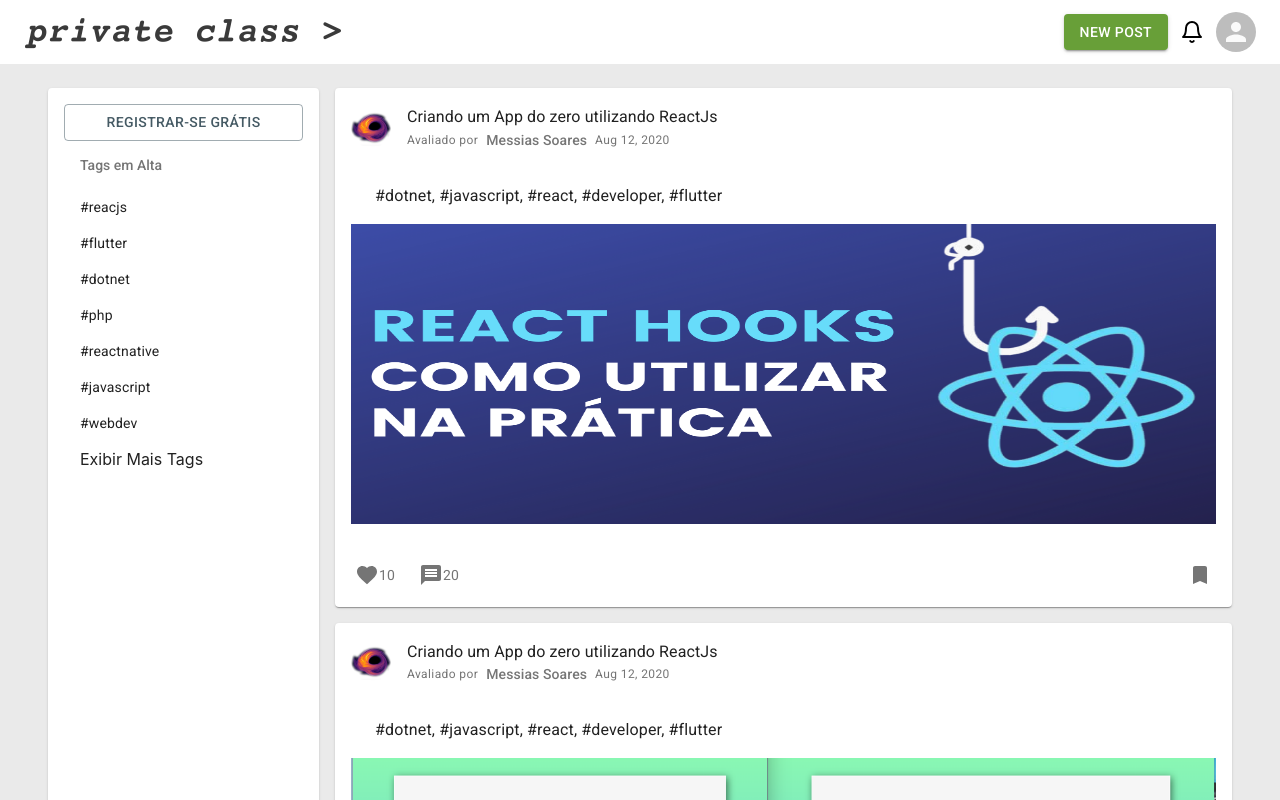
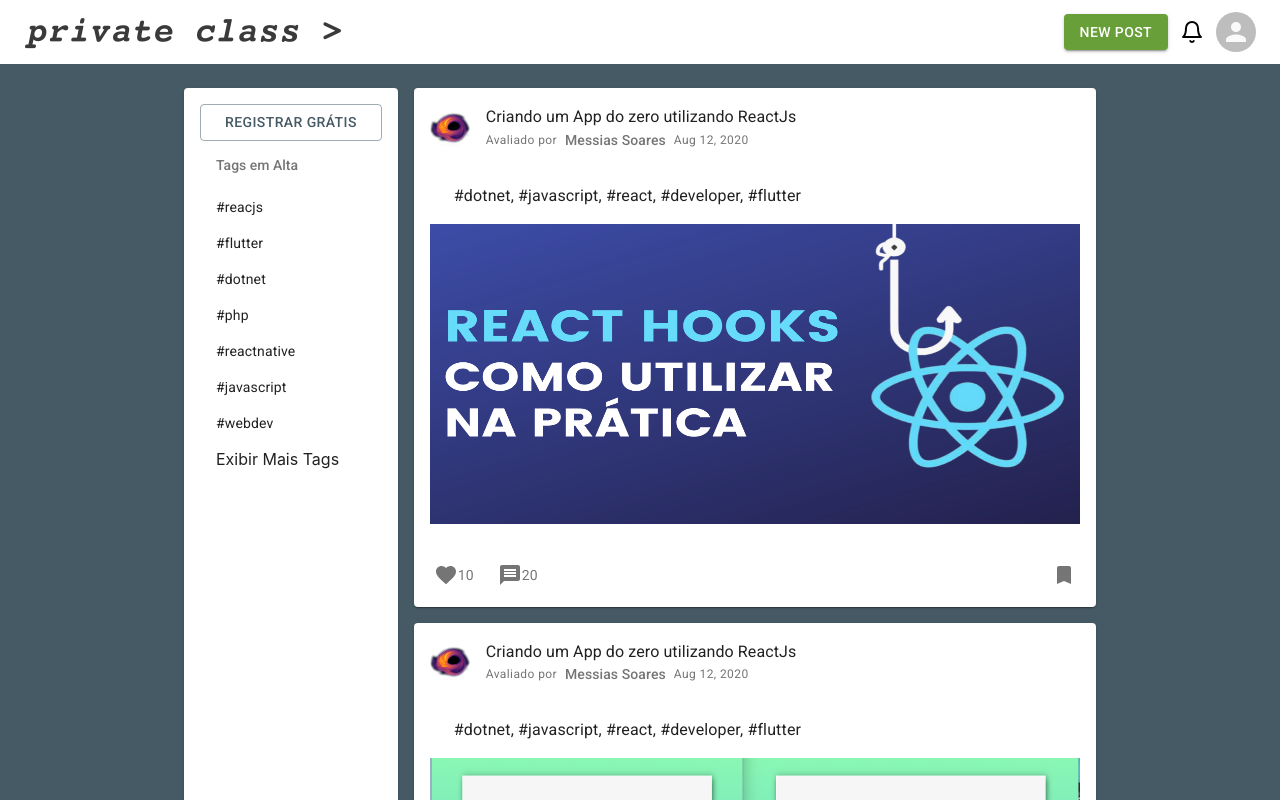
Before and after one commit to soaresmessiasg130/conecta-dev, a React (Create React App) app: page / in a window 1280 px wide. Shown: the top 800 px of the page. Built offline with nearby package versions, Linux system fonts and the light colour scheme.

Commit message:
Add React Router >> Resolver yarn add history

```diff
--- a/package.json
+++ b/package.json
@@ -9,9 +9,12 @@
     "@testing-library/jest-dom": "^4.2.4",
     "@testing-library/react": "^9.3.2",
     "@testing-library/user-event": "^7.1.2",
+    "history": "^5.0.0",
     "react": "^16.13.1",
     "react-dom": "^16.13.1",
     "react-feather": "^2.0.8",
+    "react-router": "^6.0.0-alpha.4",
+    "react-router-dom": "^6.0.0-alpha.4",
     "react-scripts": "3.4.1"
   },
   "scripts": {
--- a/src/App.js
+++ b/src/App.js
@@ -1,15 +1,23 @@
 import React from "react";
+import { BrowserRouter, Routes, Route } from 'react-router-dom';
+
+import { ThemeProvider } from '@material-ui/core/styles';
 import Home from "./pages/Home";
-import { ThemeProvider } from '@material-ui/core/styles';
+import SignIn from "./pages/SignIn";
+import NotFound from "./pages/NotFound";
 
 import theme from './theme';
 
 function App() {
   return (
     <ThemeProvider theme={theme}>
-      <div>
-        <Home />
-      </div>
+      <BrowserRouter>
+        <Routes>
+          <Route path="/" element={<Home />} />
+          <Route path='/signin' element={<SignIn />} />
+          <Route path='*' element={<NotFound />} />
+        </Routes>
+      </BrowserRouter>
     </ThemeProvider>
   );
 }
--- a/src/index.css
+++ b/src/index.css
@@ -5,7 +5,7 @@
     sans-serif;
   -webkit-font-smoothing: antialiased;
   -moz-osx-font-smoothing: grayscale;
-  background-color: #eaeaea;
+  background-color: #455a64;
 }
 
 code {
--- a/src/pages/Home/components/NavBar/index.js
+++ b/src/pages/Home/components/NavBar/index.js
@@ -34,7 +34,7 @@
       <Button
         variant="outlined"
         color="secondary"
-        className={classes.button}>Registrar-se Grátis</Button>
+        className={classes.button}>Registrar Grátis</Button>
 
       <ListSubheader>Tags em Alta</ListSubheader>
 
--- a/src/pages/Home/index.js
+++ b/src/pages/Home/index.js
@@ -4,8 +4,7 @@
 import NavBar from "./components/NavBar";
 
 import { makeStyles } from "@material-ui/core/styles";
-import Container from '@material-ui/core/Container';
-import Box from '@material-ui/core/Box';
+import { Container, Box } from '@material-ui/core';
 
 const useStyles = makeStyles({
   root: {
@@ -31,7 +30,7 @@
 
       <main className={classes.main}>
 
-        <Container maxWidth="lg">
+        <Container maxWidth="md">
           <Box display="flex">
             <NavBar />
             <Feed />
--- /dev/null
+++ b/src/pages/NotFound/index.js
@@ -0,0 +1,28 @@
+import React from 'react';
+import { makeStyles } from '@material-ui/core/styles';
+
+const useStyles = makeStyles((theme) => ({
+  root: {
+    background: theme.palette.secondary.light,
+    color: "#ffffff",
+    textAlign: "center",
+    width: '50vw',
+    borderRadius: theme.spacing(2),
+    padding: theme.spacing(4),
+    marginTop: theme.spacing(8),
+    marginLeft: theme.spacing(16)
+  }
+}));
+
+function NotFound () {
+  const classes = useStyles();
+
+  return (
+    <div className={classes.root}>
+      <h1>401 - Not found!</h1>
+      <h5>Nenhuma página foi encontrada!</h5>
+    </div>
+  );
+}
+
+export default NotFound;
--- /dev/null
+++ b/src/pages/SignIn/index.js
@@ -0,0 +1,9 @@
+import React from 'react';
+
+function SignIn () {
+  return (
+    <h2>Tela de Login (SignIn)</h2>
+  );
+}
+
+export default SignIn;
```
Also changed, not shown: 1 other file (tests, documents, lock files or other folders).
